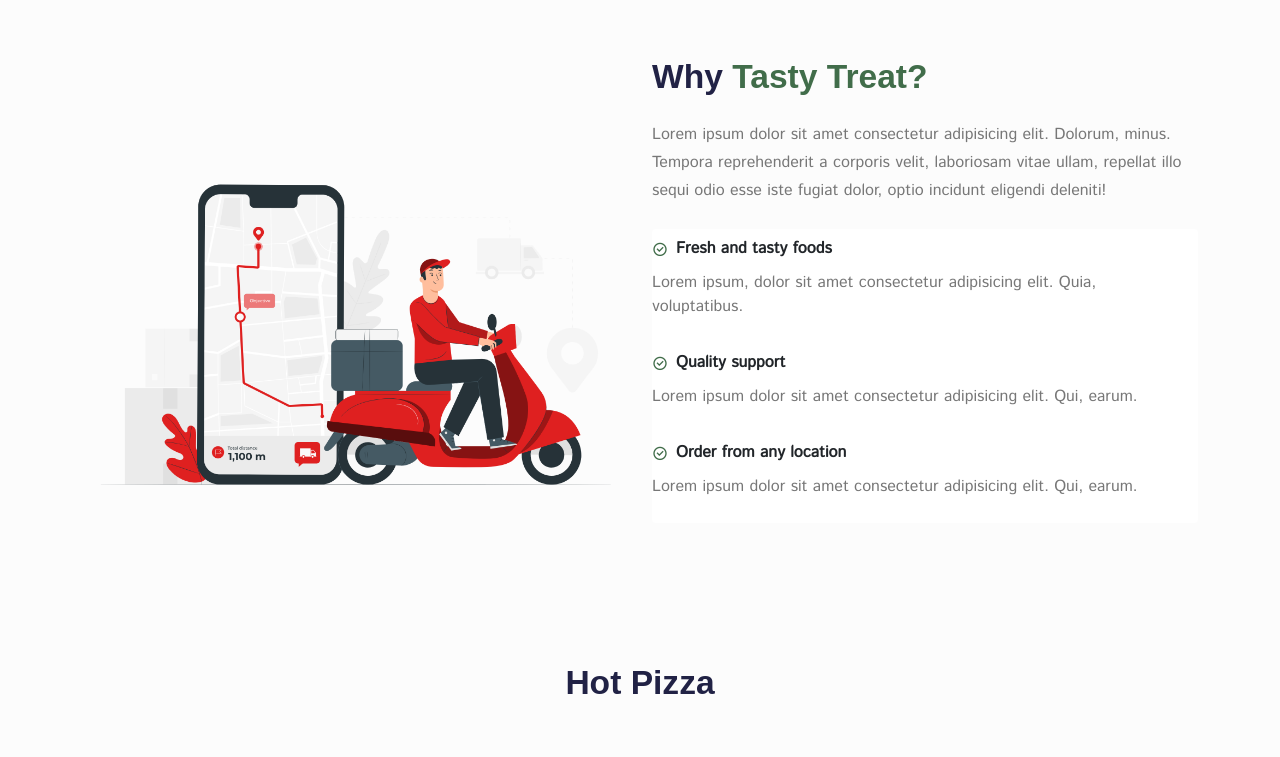
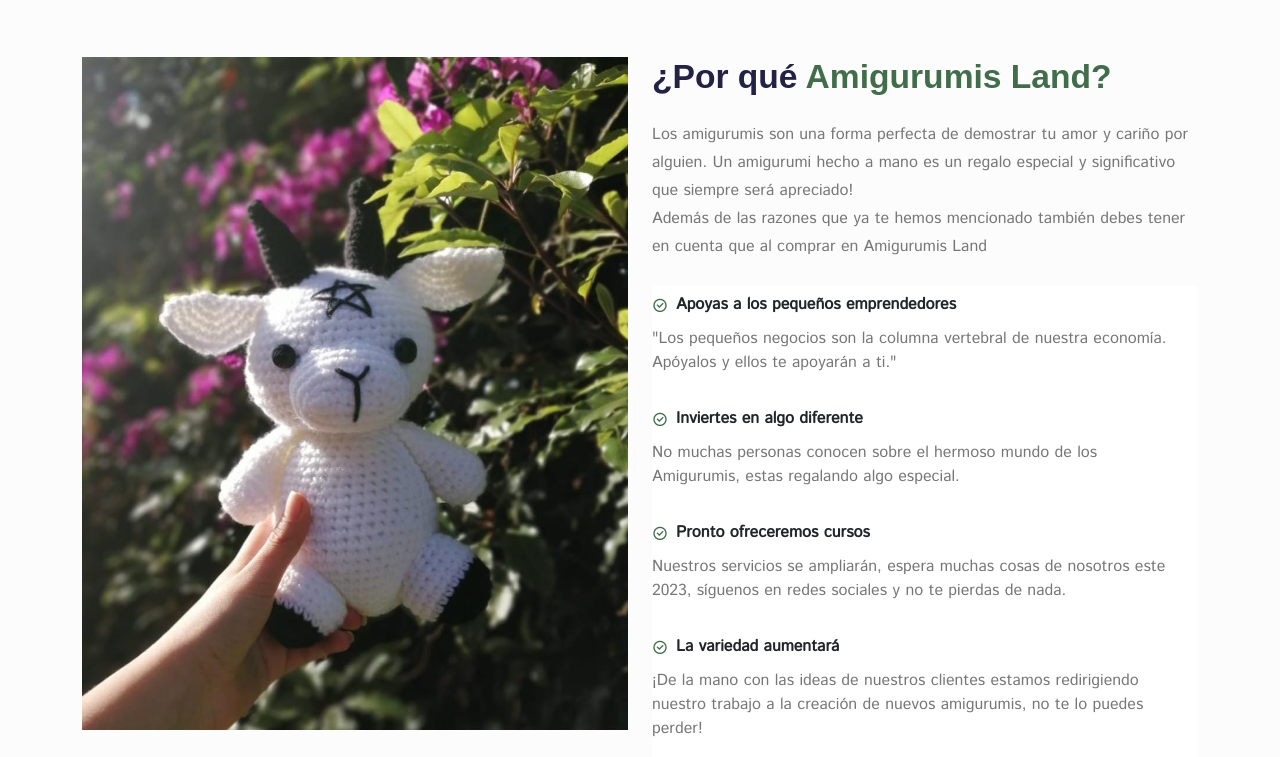
Before and after one commit to Fernanda2209/Amigurumis.Land, a React (Create React App) app: page /home in a window 1280 px wide. Shown: the part 3300-4057 px from the top of the page. Built offline with nearby package versions, Linux system fonts and the light colour scheme; a web font is replaced by a local one.

Commit message:
Reasons to choose Amigurumis Land, images, and list

```diff
--- a/src/pages/Home.jsx
+++ b/src/pages/Home.jsx
@@ -24,7 +24,7 @@
 
 import ProductCard from "../components/UI/product-card/ProductCard.jsx";
 
-import whyImg from "../assets/images/location.png";
+import whyImg from "../assets/images/Why.jpg";
 
 import networkImg from "../assets/images/network.jpg";
 
@@ -245,51 +245,54 @@
         <Container>
           <Row>
             <Col lg="6" md="6">
-              <img src={whyImg} alt="why-tasty-treat" className="w-100" />
+              <img src={whyImg} alt="why-tasty-treat" className="w-100"  />
             </Col>
 
             <Col lg="6" md="6">
               <div className="why__tasty-treat">
                 <h2 className="tasty__treat-title mb-4">
-                  Why <span>Tasty Treat?</span>
+                ¿Por qué <span>Amigurumis Land?</span>
                 </h2>
                 <p className="tasty__treat-desc">
-                  Lorem ipsum dolor sit amet consectetur adipisicing elit.
-                  Dolorum, minus. Tempora reprehenderit a corporis velit,
-                  laboriosam vitae ullam, repellat illo sequi odio esse iste
-                  fugiat dolor, optio incidunt eligendi deleniti!
+                Los amigurumis son una forma perfecta de demostrar tu amor y cariño por alguien.
+                 Un amigurumi hecho a mano es un regalo especial y significativo que siempre será apreciado!  <br />
+                 Además de las razones que ya te hemos mencionado también debes tener en cuenta que al comprar en Amigurumis Land
                 </p>
 
                 <ListGroup className="mt-4">
                   <ListGroupItem className="border-0 ps-0">
                     <p className=" choose__us-title d-flex align-items-center gap-2 ">
-                      <i class="ri-checkbox-circle-line"></i> Fresh and tasty
-                      foods
+                      <i class="ri-checkbox-circle-line"></i> Apoyas a los pequeños emprendedores
                     </p>
                     <p className="choose__us-desc">
-                      Lorem ipsum, dolor sit amet consectetur adipisicing elit.
-                      Quia, voluptatibus.
+                    "Los pequeños negocios son la columna vertebral de nuestra economía. Apóyalos y ellos te apoyarán a ti."
                     </p>
                   </ListGroupItem>
 
                   <ListGroupItem className="border-0 ps-0">
                     <p className="choose__us-title d-flex align-items-center gap-2 ">
-                      <i class="ri-checkbox-circle-line"></i> Quality support
+                      <i class="ri-checkbox-circle-line"></i>Inviertes en algo diferente{" "}
                     </p>
                     <p className="choose__us-desc">
-                      Lorem ipsum dolor sit amet consectetur adipisicing elit.
-                      Qui, earum.
+                      No muchas personas conocen sobre el hermoso mundo de los Amigurumis, estas regalando algo especial.
                     </p>
                   </ListGroupItem>
 
                   <ListGroupItem className="border-0 ps-0">
                     <p className="choose__us-title d-flex align-items-center gap-2 ">
-                      <i class="ri-checkbox-circle-line"></i>Order from any
-                      location{" "}
+                      <i class="ri-checkbox-circle-line"></i> Pronto ofreceremos cursos{" "}
                     </p>
                     <p className="choose__us-desc">
-                      Lorem ipsum dolor sit amet consectetur adipisicing elit.
-                      Qui, earum.
+                    Nuestros servicios se ampliarán, espera muchas cosas de nosotros este 2023, síguenos en redes sociales y no te pierdas de nada.
+                    </p>
+                  </ListGroupItem>
+
+                  <ListGroupItem className="border-0 ps-0">
+                    <p className="choose__us-title d-flex align-items-center gap-2 ">
+                      <i class="ri-checkbox-circle-line"></i> La variedad aumentará{" "}
+                    </p>
+                    <p className="choose__us-desc">
+                    ¡De la mano con las ideas de nuestros clientes estamos redirigiendo nuestro trabajo a la creación de nuevos amigurumis, no te lo puedes perder!
                     </p>
                   </ListGroupItem>
                 </ListGroup>
```
Also changed, not shown: src/assets/images/Why.jpg (added).
